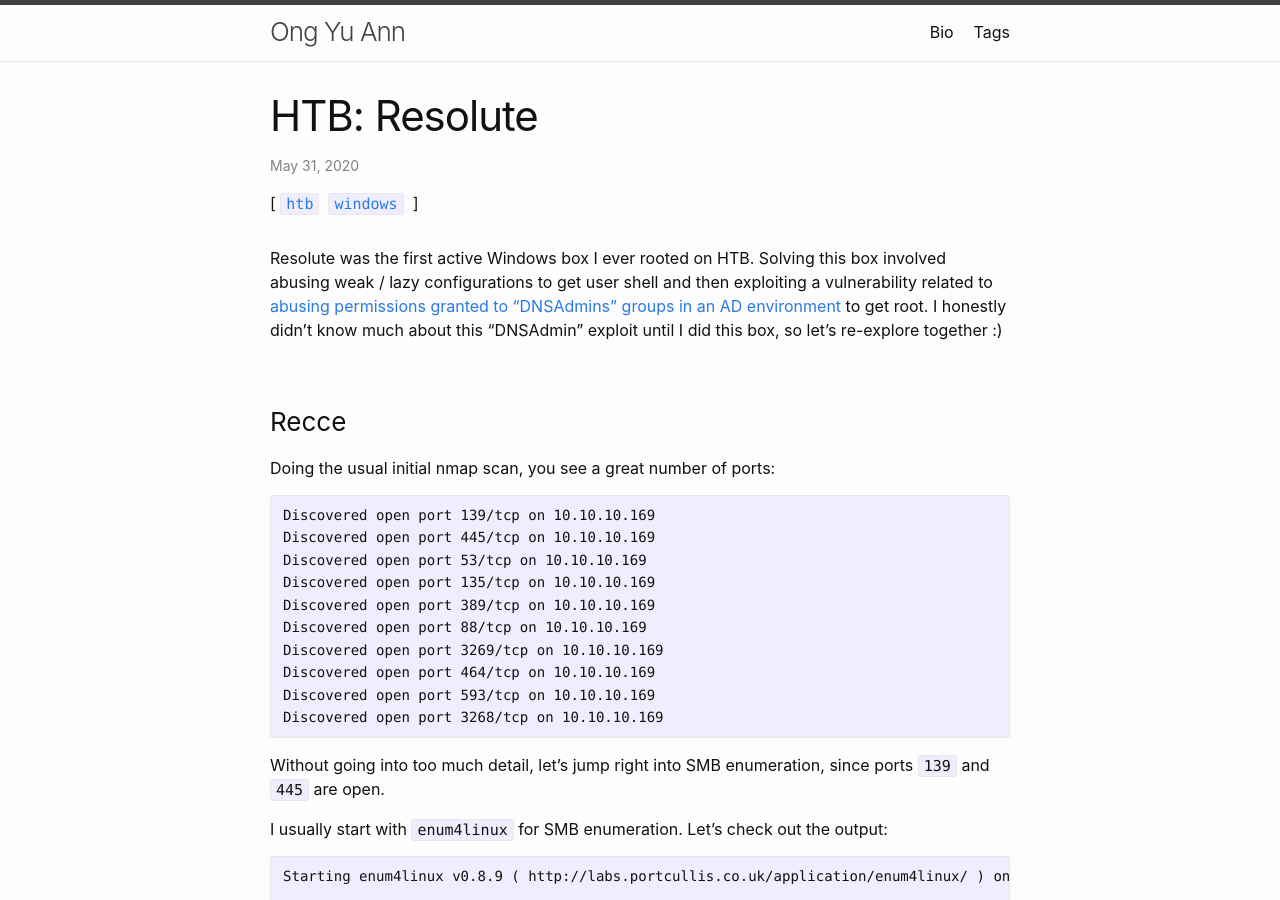
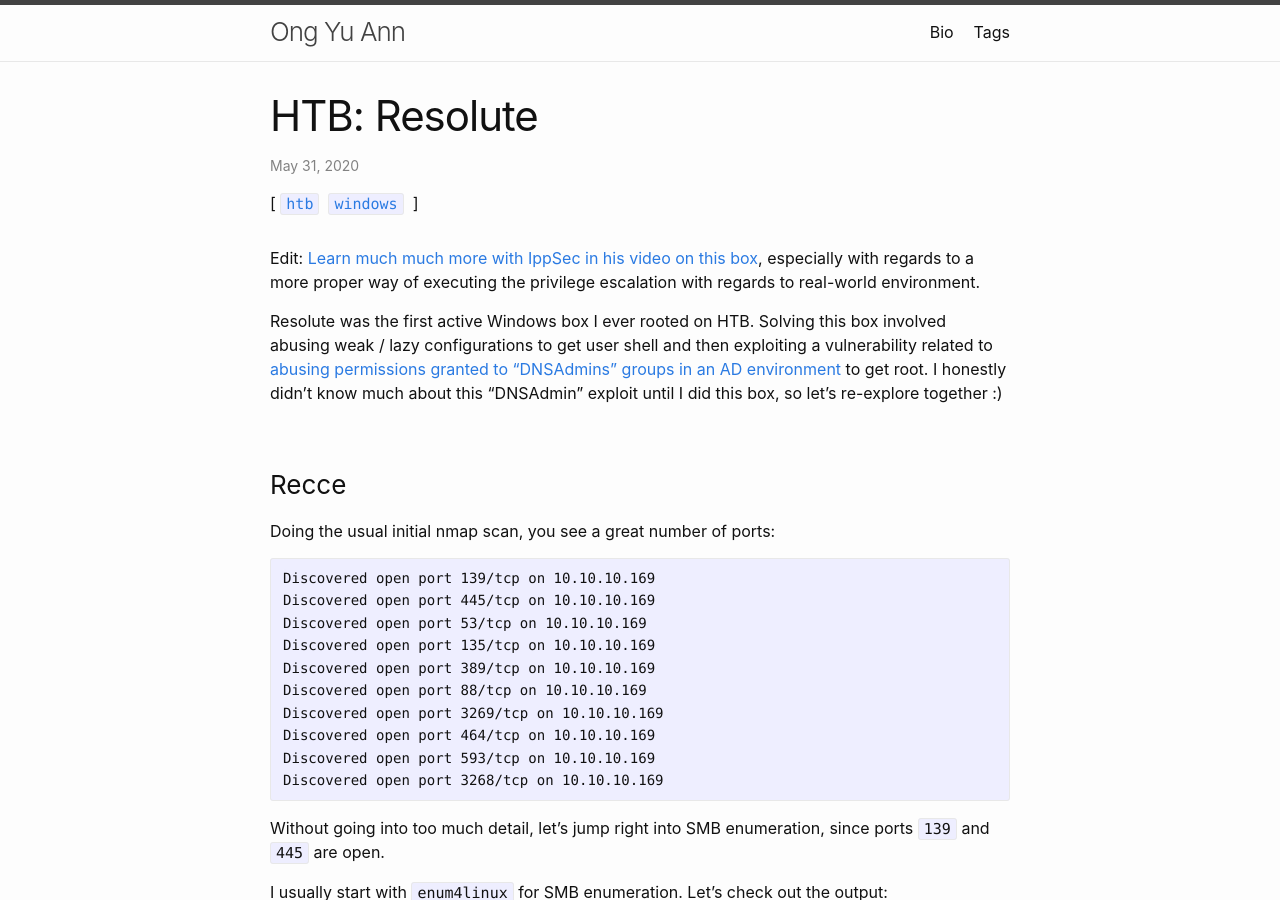
Before and after one commit to ongyuann/ongyuann.github.io, a Jekyll site: the page built from _posts/2020-05-31-htb-resolute.md, in a window 1280 px wide and 900 px high. Built offline with Jekyll 4.4.1, drawn with Linux system fonts in a browser that asks for light colours.

Commit message:
Update 2020-05-31-htb-resolute.md

```diff
--- a/_posts/2020-05-31-htb-resolute.md
+++ b/_posts/2020-05-31-htb-resolute.md
@@ -3,6 +3,8 @@ layout: post
 title: "HTB: Resolute"
 tags: htb windows
 ---
+
+Edit: [Learn much much more with IppSec in his video on this box](https://www.youtube.com/watch?v=8KJebvmd1Fk), especially with regards to a more proper way of executing the privilege escalation with regards to real-world environment.
 
 Resolute was the first active Windows box I ever rooted on HTB. Solving this box involved abusing weak / lazy configurations to get user shell and then exploiting a vulnerability related to [abusing permissions granted to "DNSAdmins" groups in an AD environment](http://www.labofapenetrationtester.com/2017/05/abusing-dnsadmins-privilege-for-escalation-in-active-directory.html) to get root. I honestly didn't know much about this "DNSAdmin" exploit until I did this box, so let's re-explore together :)
 
```
